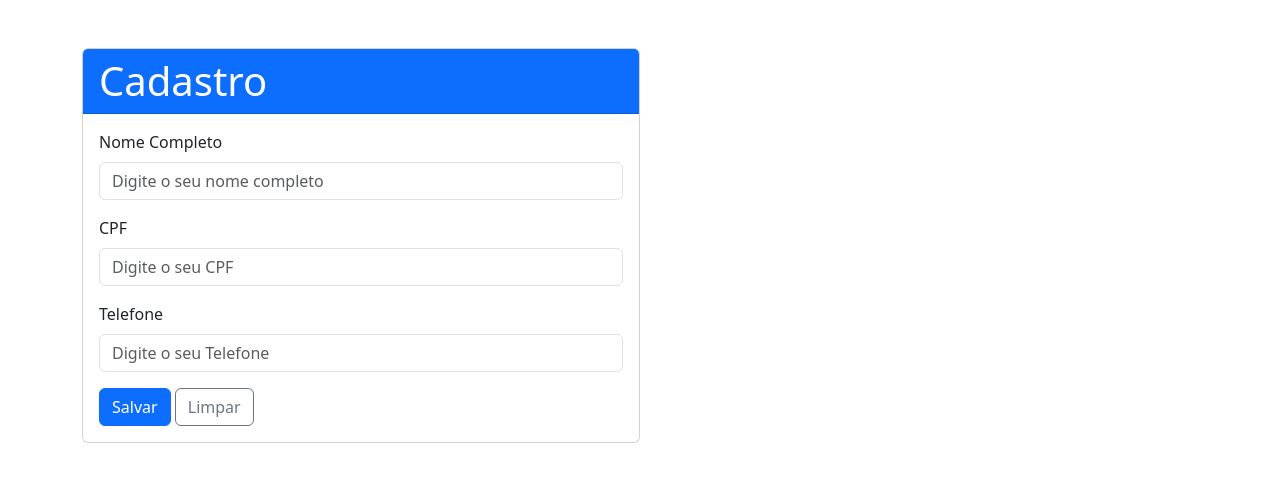
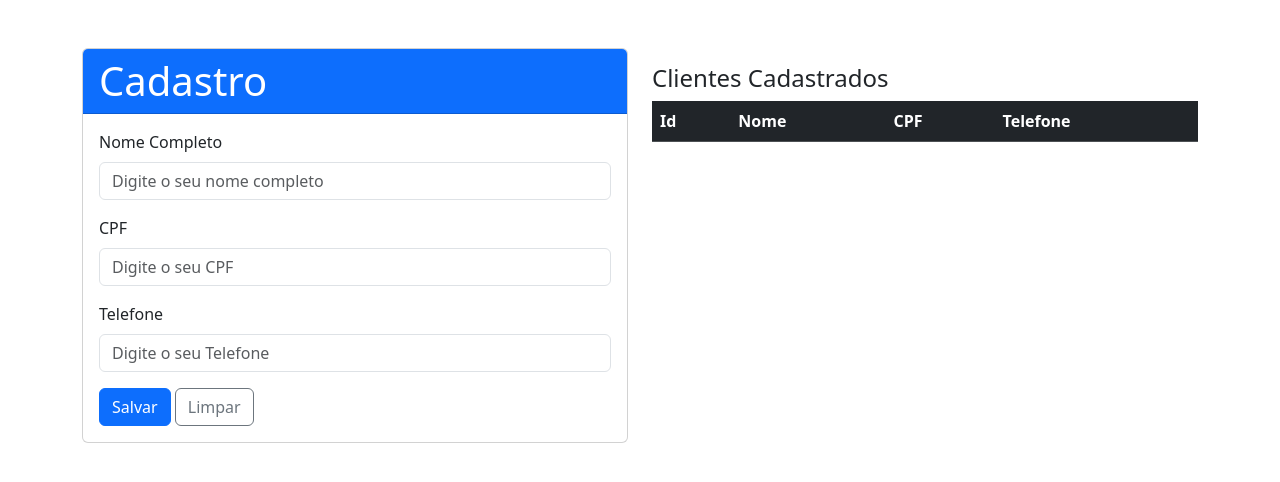
Before and after one commit to pedro0509/form-with-bootstrap, a plain HTML site: page index.html in a window 1280 px wide. Drawn offline with nearby package versions, Linux system fonts and the light colour scheme.

Commit message:
Criação da tabela, inserção do cadastro

```diff
--- a/index.html
+++ b/index.html
@@ -17,7 +17,7 @@
 
 <body>
     <div class="container mt-5">
-        <div class="justify-content-center">
+        <div class="row justify-content-center">
             <div class="col-md-6">
                 <div class="card">
                     <!-- Cabeçalho -->
@@ -26,7 +26,7 @@
                     </div>
                     <!-- Campos do formulário -->
                     <div class="card-body">
-                        <form>
+                        <form id="myform">
                             <div class="mb-3">
                                 <label for="name" class="form-label">Nome Completo</label>
                                 <input type="text" class="form-control" id="name"
@@ -48,6 +48,26 @@
                             <button type="reset" class="btn btn-outline-secondary">Limpar</button>
 
                         </form>
+                    </div>
+                </div>
+            </div>
+            <div class="col-md-6">
+                <div class="table-container">
+                    <h4 class="mt-3">Clientes Cadastrados</h4>
+                    <div class="table-responsive">
+                        <table class="table table-striped table-hover" id="tableClient">
+                            <thead class="table-dark">
+                                <tr>
+                                    <th>Id</th>
+                                    <th>Nome</th>
+                                    <th>CPF</th>
+                                    <th>Telefone</th>
+                                </tr>
+                            </thead>
+                            <tbody>
+                                <!-- Os dados cadastrados aparecerão aqui-->
+                            </tbody>
+                        </table>
                     </div>
                 </div>
             </div>
@@ -77,6 +97,20 @@
             $('#cpf').mask('000.000.000-00');
             $('#telefone').mask('(00) 00000-0000');
 
+            $('#myform').submit(function (event) {
+                event.preventDefault();
+
+                const name = $('#name').val();
+                const cpf = $('#cpf').val();
+                const telefone = $('telefone').val();
+
+                const mensagem = `Dados do usuário:\n\nNome: ${name}\nCPF: ${cpf}\nTelefone: ${telefone}`;
+
+                alert(mensagem);
+
+                this.reset();
+            });
+
         })
     </script>
 
```
